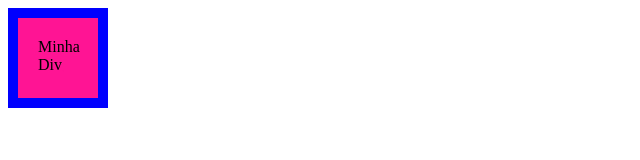
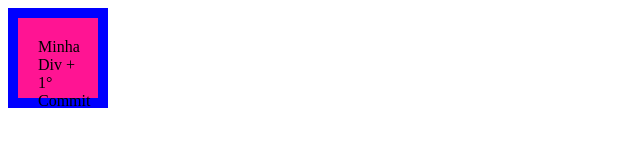
Before and after one commit to AtilaRocha82/CSS.Part.1, a plain HTML site: page Box-sizing.html in a window 1280 px wide. Shown: the full height of the page, 0-640 px from the left. Drawn offline with Linux system fonts and the light colour scheme.

Commit message:
Alteração_1

```diff
--- a/Box-sizing.html
+++ b/Box-sizing.html
@@ -8,7 +8,7 @@
 </head>
 <body>
     <div class="box">
-        Minha Div
+        Minha Div + 1° Commit
 
     </div>
 
```
